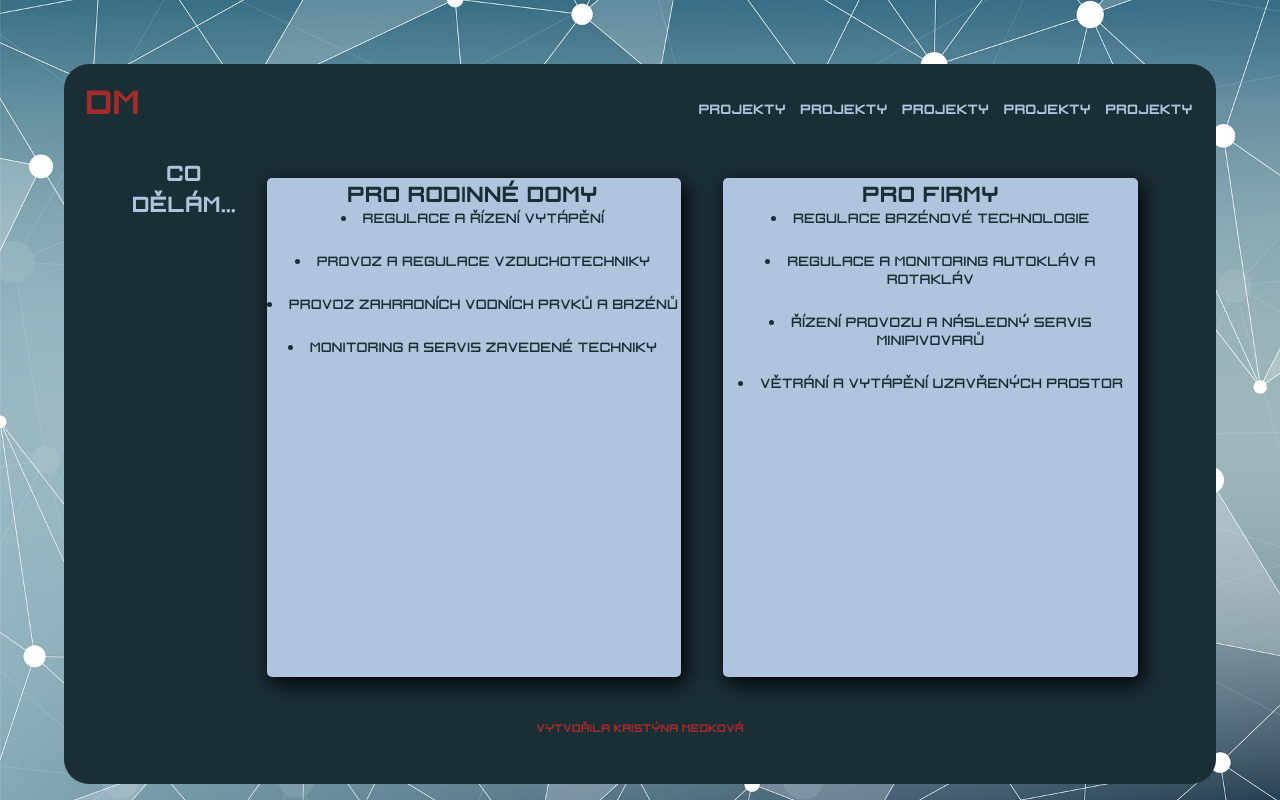
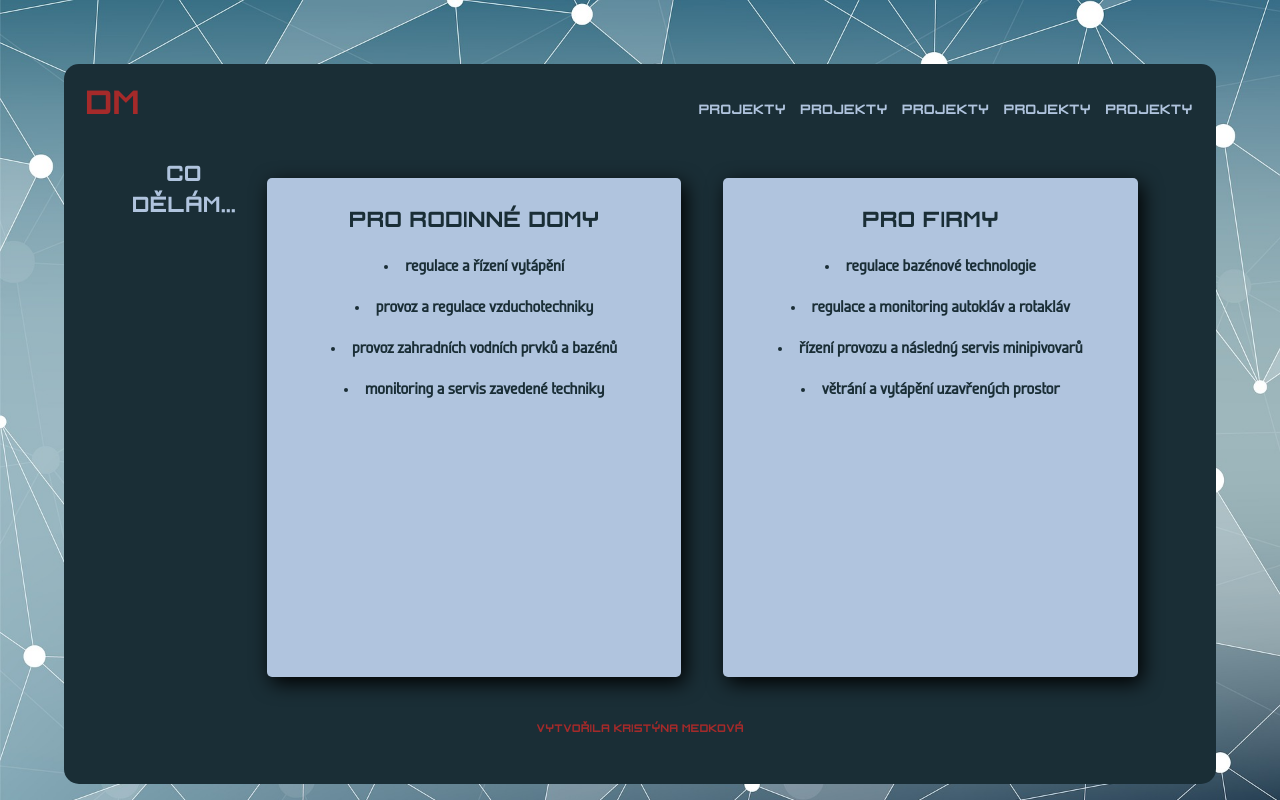
Before and after one commit to BlackDona/test_project, a plain HTML site: page index.html in a window 1280 px wide. Drawn offline with Linux system fonts and the light colour scheme.

Commit message:
drobné úpravy vzhledu

```diff
--- a/index.css
+++ b/index.css
@@ -9,6 +9,10 @@
 @font-face{
     font-family: font;
     src: url(sharp.ttf)
+}
+@font-face{
+    font-family: fonttext;
+    src: url(galette.otf)
 }
 body {
     background-image: URL('pozadi.jpg');
@@ -24,7 +28,7 @@ body {
     height: 90%;
     position: absolute;
     background-color: rgb(26, 46, 54);
-    border-radius: 25px;
+    border-radius: 15px;
 }
 .head, .nav {
     display: inline-block;
@@ -105,7 +109,7 @@ a{
 .card1, .card2{
     margin: 2%;
     position: relative;
-    display: inline-flex;
+    display: inline-grid;
     background-color: lightsteelblue;
     color: rgb(26, 46, 54);
     text-align: center;
@@ -117,13 +121,14 @@ a{
 .cardtitle{
     list-style-position: inside;
 }
-.cardtitle span{
+.cardmenu{
     font-family: fonttucny;
     font-size: 26px;
-    margin-bottom: 40%;
+    margin: 25px 0px;
 }
 .cardtitle li{
-    font-family: font;
+    font-family: fonttext;
     font-size: 16px;
     margin-bottom: 25px;
+    font-weight: 900;
 }
--- a/index.html
+++ b/index.html
@@ -37,7 +37,7 @@
             <div class="title">co dělám...</div>
             <div class="card1">
                 <div class="cardtitle">
-                    <span>pro rodinné domy</span>
+                    <div class="cardmenu">pro rodinné domy</div>
                     <ul>
                         <li>regulace a řízení vytápění</li>
                         <li>provoz a regulace vzduchotechniky</li>
@@ -48,7 +48,7 @@
             </div>
             <div class="card2">
                 <div class="cardtitle">
-                    <span>pro firmy</span>
+                    <div class="cardmenu">pro firmy</div>
                     <ul>
                         <li>regulace bazénové technologie</li>
                         <li>regulace a monitoring autokláv a rotakláv</li>
```
Also changed, not shown: galette.otf (added).
